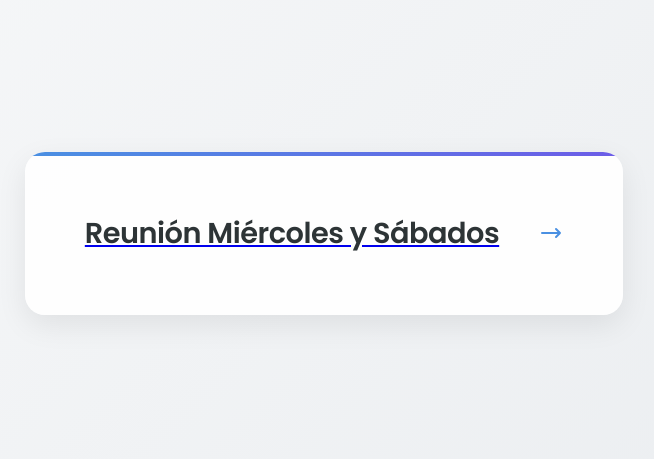
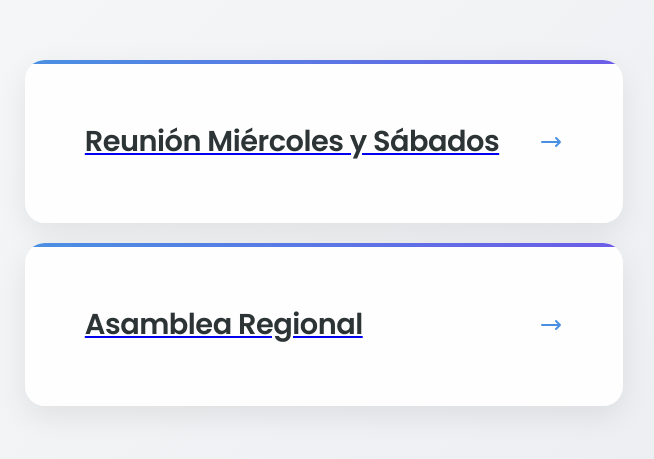
Before and after one commit to eliaquin/enlace_reunion, a plain HTML site: page index.html in a window 1280 px wide. Shown: the part 167-626 px from the top of the page, without its empty margins (316-970 px from the left). Drawn offline with Linux system fonts and the light colour scheme.

Commit message:
Adds links for meetings and events
Improves the user experience by providing direct links
to online meetings and regional events.

Introduces a container for better layout and spacing
of the links.

```diff
--- a/index.html
+++ b/index.html
@@ -21,6 +21,13 @@
             align-items: center;
             justify-content: center;
             padding: 20px;
+        }
+
+        .container {
+            display: flex;
+            flex-direction: column;
+            gap: 20px;
+            justify-content: center;
         }
 
         .card {
@@ -128,6 +135,7 @@
     </style>
 </head>
 <body>
+    <div class="container">
         <a href="https://jworg.zoom.us/j/87106216703?pwd=YSt4WFBYMjF0ZEdLSDQrVlRrNVd2UT09">
             <div class="card">
                 <div class="link-wrapper">
@@ -138,5 +146,16 @@
                 </div>
             </div>
         </a>
+        <a href="https://stream.jw.org/1737-5929-6585-3927">
+            <div class="card">
+                <div class="link-wrapper">
+                    <h1>Asamblea Regional</h1>
+                    <svg class="icon" fill="none" stroke="currentColor" viewBox="0 0 24 24" xmlns="http://www.w3.org/2000/svg">
+                        <path stroke-linecap="round" stroke-linejoin="round" stroke-width="2" d="M17 8l4 4m0 0l-4 4m4-4H3"></path>
+                    </svg>
+                </div>
+            </div>
+        </a>
+    </div>
 </body>
 </html>
```
Lines whose indentation alone changed are shown as unchanged.
